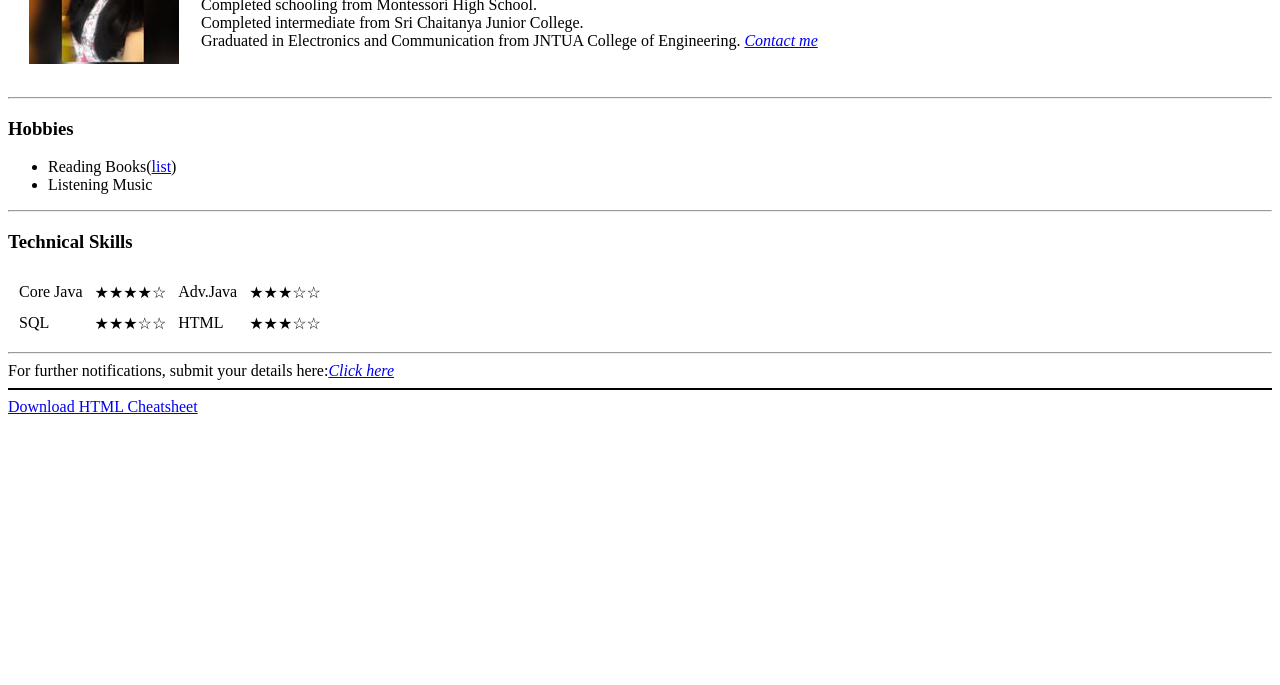
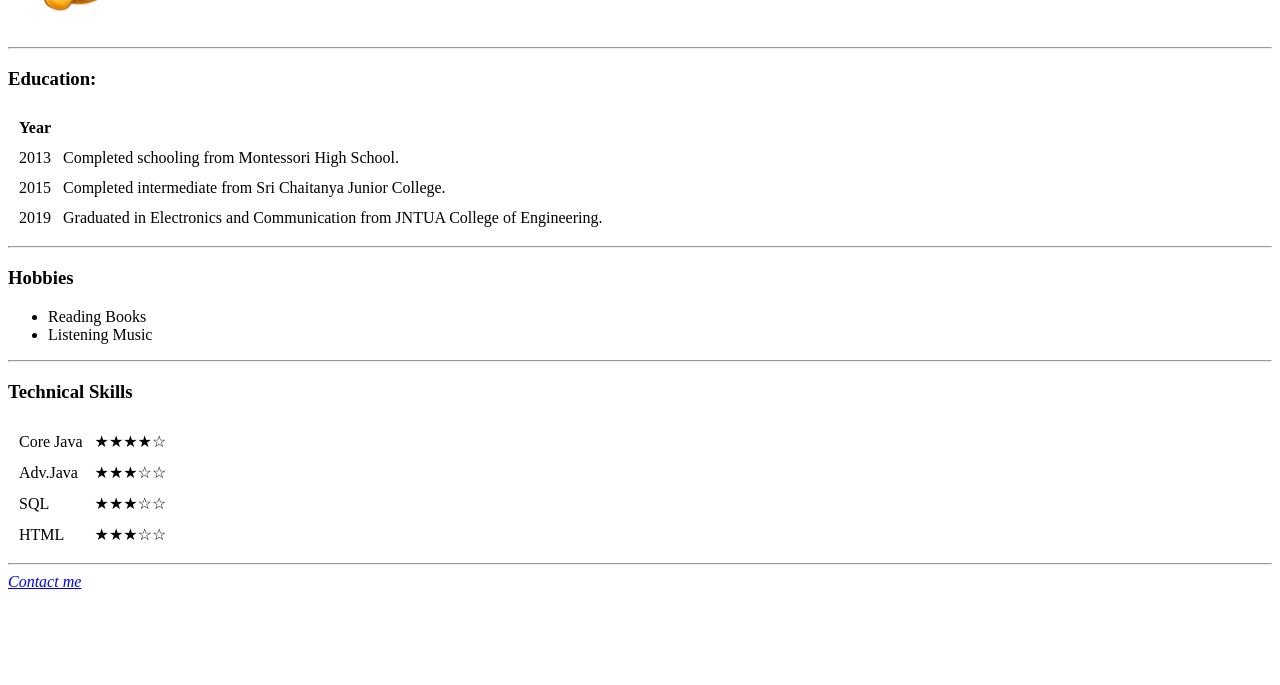
Before and after one commit to amulya-vijay/mypage, a plain HTML site: page index.html in a window 1280 px wide. Shown: the part 115-800 px from the top of the page. Drawn offline with Linux system fonts and the light colour scheme.

Commit message:
Add initial cv website files

```diff
--- a/index.html
+++ b/index.html
@@ -7,20 +7,36 @@
   <body>
     <table cellspacing=20>
       <tr>
-        <td><img src="amulya.jpg" alt="amulya's profile photo"></td>
+        <td><img src="download.jpg" alt="amulya's profile photo" height="100" width="100"></td>
         <td><h1>Amulya Vijay</h1>
-        <p>
-          Completed schooling from Montessori High School.
-          <br>Completed intermediate from Sri Chaitanya Junior College.
-          <br>Graduated in Electronics and Communication from JNTUA College of Engineering.
-          <a href="contact.html"> <em>Contact me</em></a>
-        </p></td>
+          </td>
       </tr>
     </table>
     <hr>
+    <h3>Education:</h3>
+    <table cellspacing=10>
+      <thead>
+        <th>Year</th>
+      </thead>
+      <tbody>
+        <tr>
+          <td>2013</td>
+          <td>Completed schooling from Montessori High School.</td>
+        </tr>
+        <tr>
+          <td>2015</td>
+          <td>Completed intermediate from Sri Chaitanya Junior College.</td>
+        </tr>
+        <tr>
+          <td>2019</td>
+          <td>Graduated in Electronics and Communication from JNTUA College of Engineering.</td>
+        </tr>
+      </tbody>
+    </table>
+  <hr>
     <h3>Hobbies</h3>
     <ul>
-      <li>Reading Books(<a href="books.html">list</a>)</li>
+      <li>Reading Books</li>
       <li>Listening Music</li>
     </ul>
     <hr>
@@ -29,36 +45,21 @@
       <tr>
         <td>Core Java</td>
         <td>★★★★☆</td>
+      </tr>
+      <tr>
         <td>Adv.Java</td>
         <td>★★★☆☆</td>
       </tr>
       <tr>
         <td>SQL</td>
         <td>★★★☆☆</td>
+      </tr>
+      <tr>
         <td>HTML</td>
         <td>★★★☆☆</td>
       </tr>
     </table>
     <hr>
-    For further notifications, submit your details here:<a href="browser-info.html"><em>Click here</em></a>
-
-
-
-
-
-
-
-
-    <hr color="black">
-
-
-
-
-
-
-
-
-    <a href="https://web.stanford.edu/group/csp/cs21/htmlcheatsheet.pdf" download>Download HTML Cheatsheet</a>
-
+    <a href="contact.html"> <em>Contact me</em></a>
       </body>
 </html>
```
Also changed, not shown: contact.html (+19 -0 lines), download.jpg (added).
